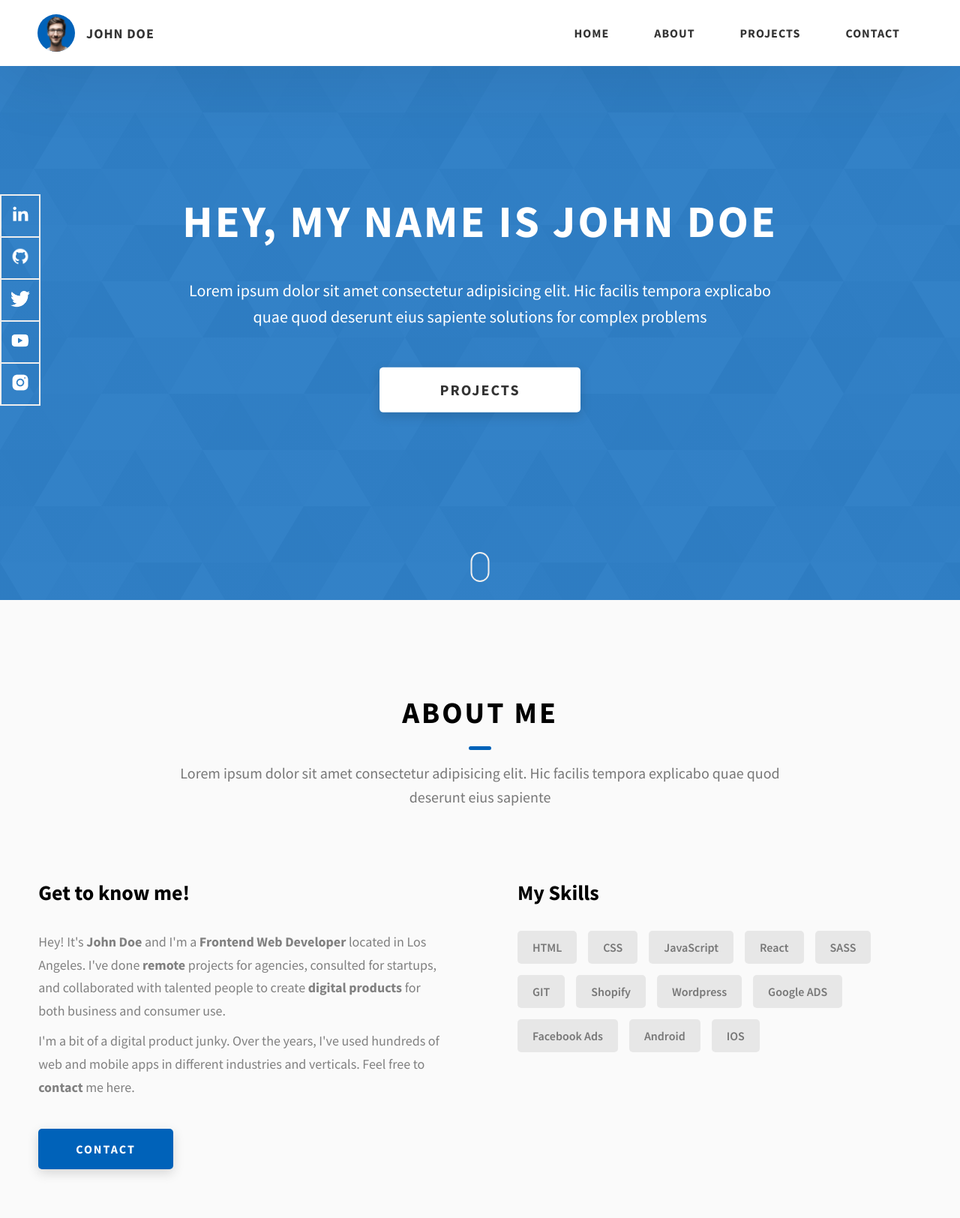
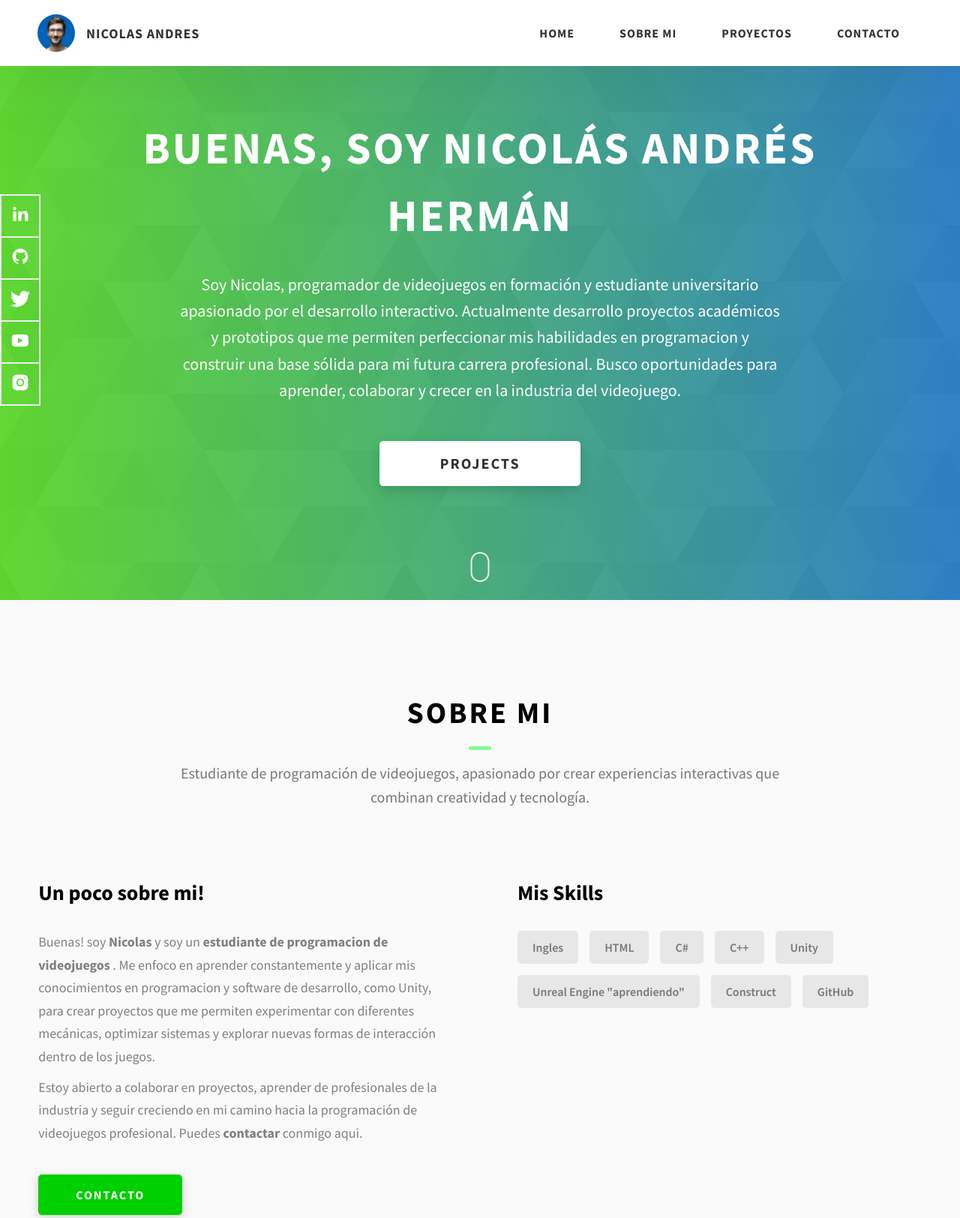
Before and after one commit to SalocinHD/SalocinHD.github.io, a website: page index.html in a window 1280 px wide. Shown: the top 1624 px of the page at 75% size. Drawn offline with Linux system fonts and the light colour scheme.

Commit message:
update 1

```diff
--- a/css/style.css
+++ b/css/style.css
@@ -103,7 +103,7 @@ textarea {
     top: calc(100% + 1.5rem);
     height: 5px;
     width: 3rem;
-    background: #0062b9;
+    background: #85fa95;
     left: 50%;
     transform: translateX(-50%);
     border-radius: 5px; }
@@ -155,10 +155,10 @@ textarea {
     padding: 1.5rem 5rem;
     font-size: 1.6rem; }
   .btn--theme {
-    background: #0062b9;
+    background: #00cf00;
     color: #fff; }
   .btn--theme-inv {
-    color: #0062b9;
+    color: #00cf00;
     background: #fff;
     border: 2px solid #0062b9;
     box-shadow: none;
@@ -185,7 +185,7 @@ textarea {
 
 .home-hero {
   color: #fff;
-  background: linear-gradient(to right, rgba(0, 98, 185, 0.8), rgba(0, 98, 185, 0.8)), url(../../assets/svg/common-bg.svg);
+  background: linear-gradient(to right, rgba(59, 207, 1, 0.8), rgba(0, 98, 185, 0.8)), url(../../assets/svg/common-bg.svg);
   background-position: center;
   height: 100vh;
   min-height: 80rem;
@@ -323,7 +323,7 @@ textarea {
           font-size: 1.7rem; } }
 
 .contact {
-  background: linear-gradient(to right, rgba(0, 98, 185, 0.8), rgba(0, 98, 185, 0.8)), url(../../assets/svg/common-bg.svg);
+  background: linear-gradient(to right, rgba(0, 98, 185, 0.8), rgba(59, 207, 1, 0.8)), url(../../assets/svg/common-bg.svg);
   background-size: cover;
   background-position: center; }
   .contact__form-container {
--- a/index.html
+++ b/index.html
@@ -4,8 +4,8 @@
     <meta charset="UTF-8" />
     <meta name="viewport" content="width=device-width, initial-scale=1.0" />
     <meta http-equiv="X-UA-Compatible" content="ie=edge" />
-    <title>Dopefolio</title>
-    <meta name="description" content="Portfolio Template for Developer" />
+    <title>Portfolio</title>
+    <meta name="description" content="Portfolio personal de Nicolas Andres" />
 
     <link rel="stylesheet" href="css/style.css" />
 
@@ -23,11 +23,11 @@
           <div class="header__logo-img-cont">
             <img
               src="./assets/png/john-doe.png"
-              alt="Ram Maheshwari Logo Image"
+              alt="personal image"
               class="header__logo-img"
             />
           </div>
-          <span class="header__logo-sub">John Doe</span>
+          <span class="header__logo-sub">Nicolas Andres</span>
         </div>
         <div class="header__main">
           <ul class="header__links">
@@ -35,26 +35,26 @@
               <a href="./index.html" class="header__link"> Home </a>
             </li>
             <li class="header__link-wrapper">
-              <a href="./index.html#about" class="header__link">About </a>
+              <a href="./index.html#about" class="header__link">Sobre mi </a>
             </li>
             <li class="header__link-wrapper">
               <a href="./index.html#projects" class="header__link">
-                Projects
+                Proyectos
               </a>
             </li>
             <li class="header__link-wrapper">
-              <a href="./index.html#contact" class="header__link"> Contact </a>
+              <a href="./index.html#contact" class="header__link"> Contacto </a>
             </li>
           </ul>
           <div class="header__main-ham-menu-cont">
             <img
               src="./assets/svg/ham-menu.svg"
-              alt="hamburger menu"
+              alt="menu"
               class="header__main-ham-menu"
             />
             <img
               src="./assets/svg/ham-menu-close.svg"
-              alt="hamburger menu close"
+              alt="menu close"
               class="header__main-ham-menu-close d-none"
             />
           </div>
@@ -84,18 +84,19 @@
     </header>
     <section class="home-hero">
       <div class="home-hero__content">
-        <h1 class="heading-primary">Hey, My name is John Doe</h1>
+        <h1 class="heading-primary">Buenas, soy Nicolás Andrés Hermán</h1>
         <div class="home-hero__info">
           <p class="text-primary">
-            Lorem ipsum dolor sit amet consectetur adipisicing elit. Hic facilis
-            tempora explicabo quae quod deserunt eius sapiente solutions for
-            complex problems
+            Soy Nicolas, programador de videojuegos en formación y estudiante universitario apasionado por el desarrollo interactivo.
+            Actualmente desarrollo proyectos académicos y prototipos que me permiten perfeccionar mis habilidades en programacion y construir una base sólida para mi futura carrera profesional.
+            Busco oportunidades para aprender, colaborar y crecer en la industria del videojuego.
           </p>
         </div>
         <div class="home-hero__cta">
           <a href="./#projects" class="btn btn--bg">Projects</a>
         </div>
       </div>
+      /* añadir links de paginas sociales*/
       <div class="home-hero__socials">
         <div class="home-hero__social">
           <a href="#" class="home-hero__social-icon-link">
@@ -153,53 +154,43 @@
     <section id="about" class="about sec-pad">
       <div class="main-container">
         <h2 class="heading heading-sec heading-sec__mb-med">
-          <span class="heading-sec__main">About Me</span>
+          <span class="heading-sec__main">Sobre mi</span>
           <span class="heading-sec__sub">
-            Lorem ipsum dolor sit amet consectetur adipisicing elit. Hic facilis
-            tempora explicabo quae quod deserunt eius sapiente
+            Estudiante de programación de videojuegos, apasionado por crear experiencias interactivas que combinan creatividad y tecnología.
           </span>
         </h2>
         <div class="about__content">
           <div class="about__content-main">
-            <h3 class="about__content-title">Get to know me!</h3>
+            <h3 class="about__content-title">Un poco sobre mi!</h3>
             <div class="about__content-details">
               <p class="about__content-details-para">
-                Hey! It's
-                <strong>John Doe</strong>
-                and I'm a <strong> Frontend Web Developer </strong> located in
-                Los Angeles. I've done
-                <strong> remote </strong>
-                projects for agencies, consulted for startups, and collaborated
-                with talented people to create
-                <strong>digital products </strong>
-                for both business and consumer use.
+                Buenas! soy
+                <strong>Nicolas</strong>
+                y soy un <strong> estudiante de programacion de videojuegos </strong>. Me enfoco en aprender
+                constantemente y aplicar mis conocimientos en programacion y software de desarrollo, como Unity,
+                para crear proyectos que me permiten experimentar con diferentes mecánicas, optimizar sistemas y explorar nuevas formas de interacción dentro de los juegos.
               </p>
               <p class="about__content-details-para">
-                I'm a bit of a digital product junky. Over the years, I've used
-                hundreds of web and mobile apps in different industries and
-                verticals. Feel free to
-                <strong>contact</strong> me here.
+                Estoy abierto a colaborar en proyectos, aprender de profesionales de la industria y seguir creciendo en mi camino hacia la programación de videojuegos profesional.
+                Puedes
+                <strong>contactar </strong> conmigo aqui.
               </p>
             </div>
             <a href="./#contact" class="btn btn--med btn--theme dynamicBgClr"
-              >Contact</a
+              >Contacto</a
             >
           </div>
           <div class="about__content-skills">
-            <h3 class="about__content-title">My Skills</h3>
+            <h3 class="about__content-title">Mis Skills</h3>
             <div class="skills">
-              <div class="skills__skill">HTML</div>
-              <div class="skills__skill">CSS</div>
-              <div class="skills__skill">JavaScript</div>
-              <div class="skills__skill">React</div>
-              <div class="skills__skill">SASS</div>
-              <div class="skills__skill">GIT</div>
-              <div class="skills__skill">Shopify</div>
-              <div class="skills__skill">Wordpress</div>
-              <div class="skills__skill">Google ADS</div>
-              <div class="skills__skill">Facebook Ads</div>
-              <div class="skills__skill">Android</div>
-              <div class="skills__skill">IOS</div>
+              <div class="skills__skill">Ingles</div>
+              <div class="skills__skill">HTML </div>
+              <div class="skills__skill">C# </div>
+              <div class="skills__skill">C++</div>
+              <div class="skills__skill">Unity</div>
+              <div class="skills__skill">Unreal Engine "aprendiendo"</div>
+              <div class="skills__skill">Construct</div>
+              <div class="skills__skill">GitHub</div>
             </div>
           </div>
         </div>
@@ -210,8 +201,7 @@
         <h2 class="heading heading-sec heading-sec__mb-bg">
           <span class="heading-sec__main">Projects</span>
           <span class="heading-sec__sub">
-            Lorem ipsum dolor sit amet consectetur adipisicing elit. Hic facilis
-            tempora explicabo quae quod deserunt eius sapiente
+            Estos son mis proyectos mas destacables
           </span>
         </h2>
 
@@ -389,7 +379,7 @@
             </div>
           </div>
           <div class="main-footer__row main-footer__row-2">
-            <h4 class="heading heading-sm text-lt">John Doe</h4>
+            <h4 class="heading heading-sm text-lt">Nicolas Andres</h4>
             <p class="main-footer__short-desc">
               Lorem ipsum dolor sit amet consectetur adipisicing elit facilis
               tempora explicabo quae quod deserunt
@@ -397,13 +387,6 @@
           </div>
         </div>
 
-        <!-- If you give me some credit or shoutout here by linking to my website, then it will be a big thing for me and will help me a lot :) -->
-        <div class="main-footer__lower">
-          &copy; Copyright 2021. Made by
-          <a rel="noreferrer" target="_blank" href="https://rammaheshwari.com"
-            >Ram Maheshwari</a
-          >
-        </div>
       </div>
     </footer>
 
--- a/index.js
+++ b/index.js
@@ -1,4 +1,4 @@
-// ---
+
 const hamMenuBtn = document.querySelector('.header__main-ham-menu-cont')
 const smallMenu = document.querySelector('.header__sm-menu')
 const headerHamMenuBtn = document.querySelector('.header__main-ham-menu')
```
Also changed, not shown: 1 other file.
